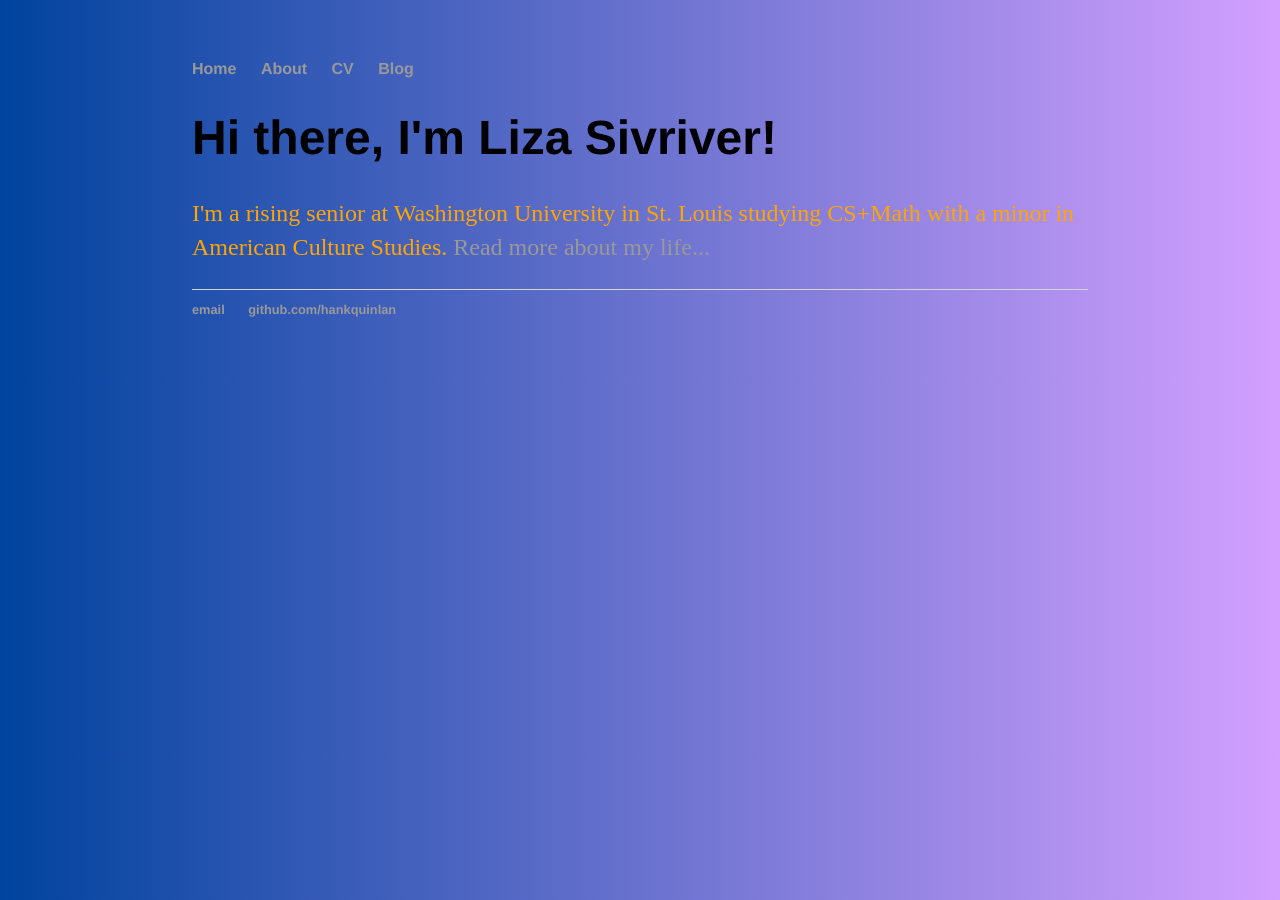
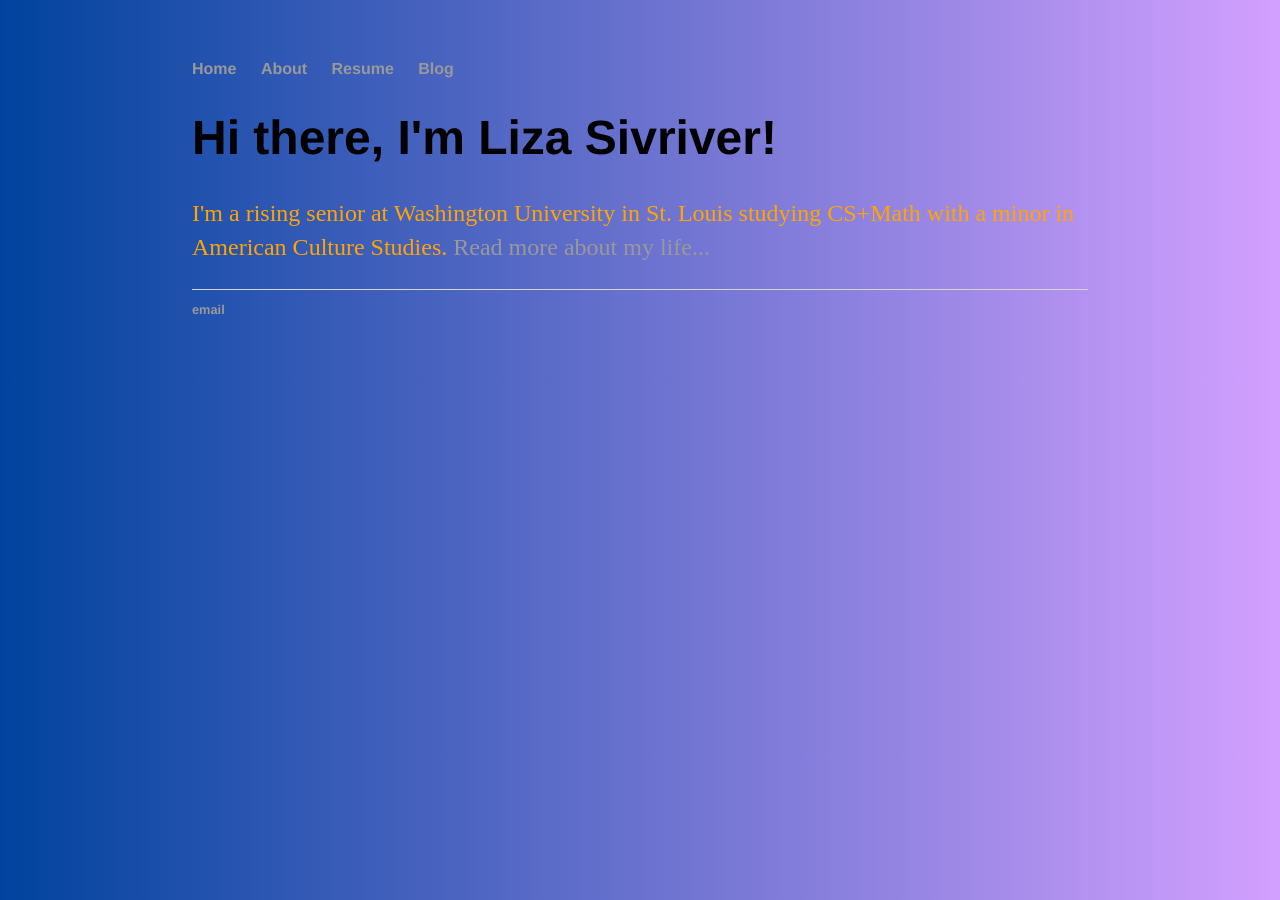
Before and after one commit to lizasivriver/lizasivriver, a Jekyll site: the page built from index.html, in a window 1280 px wide. Built offline with Jekyll 4.4.1, drawn with Linux system fonts in a browser that asks for light colours.

Commit message:
update personal info

```diff
--- a/_layouts/default.html
+++ b/_layouts/default.html
@@ -10,7 +10,7 @@
 	    		<ul>
 	        		<li><a href="/">Home</a></li>
 		        	<li><a href="/about">About</a></li>
-	        		<li><a href="/cv">CV</a></li>
+	        		<li><a href="/resume">Resume</a></li>
 	        		<li><a href="/blog">Blog</a></li>
 	    		</ul>
 			</nav>
@@ -21,8 +21,7 @@
 			</div><!-- /.container -->
 			<footer>
 	    		<ul>
-	        		<li><a href="mailto:hankquinlanhub@gmail.com">email</a></li>
-	        		<li><a href="https://github.com/hankquinlan">github.com/hankquinlan</a></li>
+	        		<li><a href="mailto:lizasivriver@wustl.edu">email</a></li>
 				</ul>
 			</footer>
 		</body>
```
